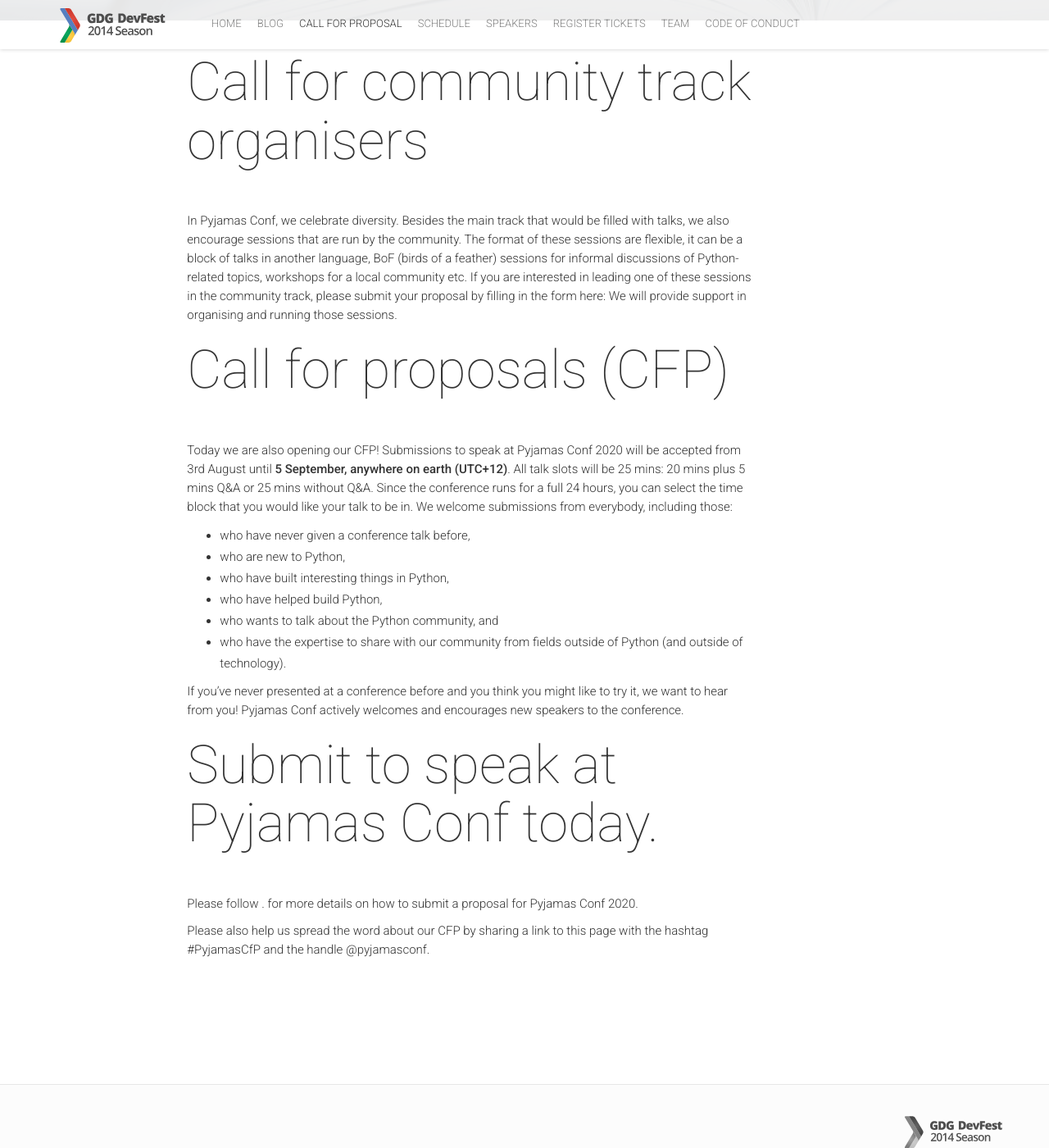
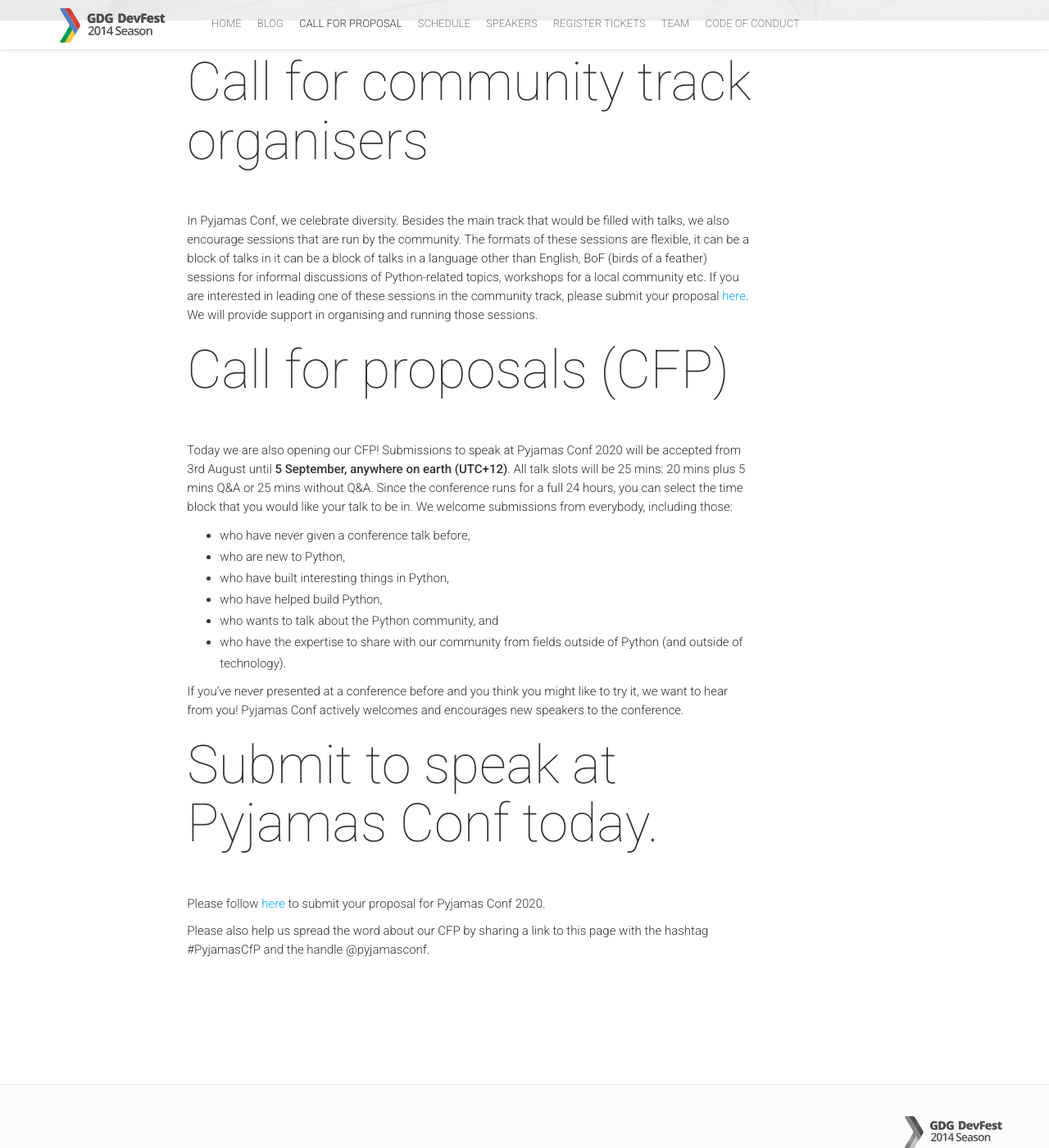
Before and after one commit to pyjamasconf/pyjamas.live, a Jekyll site: the page built from cfp.md, in a window 1280 px wide and 1400 px high, scrolled down 382 px. Shown: the whole window at 82% size. Built offline with Jekyll 4.4.1, drawn with Linux system fonts in a browser that asks for light colours; nearby versions of some CDN libraries; comment, search, counter and statistics services are not loaded.

Commit message:
Adding CfP links

```diff
--- a/_config.yml
+++ b/_config.yml
@@ -65,7 +65,7 @@
 aboutTitle: "About Pyjamas Conf 2020"
 aboutBlock:
  - {title: "Main Conference", image: "conference.jpg", text: "24 hours streaming of talks about Python and connecting with Python communities around the world that you can access at home." }
- - {title: "Community Track", image: "workshop.jpg", text: "Full-day of workshops, talks, BoF sessions, sprints and any other activities organized by local commmunities." }
+ - {title: "Community Track", image: "workshop.jpg", text: "Full-day of workshops, talks, BoF sessions, sprints and any other activities organized by various Python communities." }
 #  - {title: "Hackathon", image: "hackathon.jpg", text: "Full-day freestyle hackathon! Want some real team building on friday? Grab your team and join our hackathon!" }
 
 # Statistic Block
--- a/cfp.md
+++ b/cfp.md
@@ -7,7 +7,7 @@
 
 ### Call for community track organisers
 
-In Pyjamas Conf, we celebrate diversity. Besides the main track that would be filled with talks, we also encourage sessions that are run by the community. The format of these sessions are flexible, it can be a block of talks in another language, BoF (birds of a feather) sessions for informal discussions of Python-related topics, workshops for a local community etc. If you are interested in leading one of these sessions in the community track, please submit your proposal by filling in the form here: <link to be added> We will provide support in organising and running those sessions.
+In Pyjamas Conf, we celebrate diversity. Besides the main track that would be filled with talks, we also encourage sessions that are run by the community. The formats of these sessions are flexible, it can be a block of talks in it can be a block of talks in a language other than English, BoF (birds of a feather) sessions for informal discussions of Python-related topics, workshops for a local community etc. If you are interested in leading one of these sessions in the community track, please submit your proposal [here](https://www.papercall.io/cfps/3362/submissions/new). We will provide support in organising and running those sessions.
 
 ### Call for proposals (CFP)
 
@@ -24,7 +24,7 @@
 
 ### Submit to speak at Pyjamas Conf today.
 
-Please follow <link TBC>. for more details on how to submit a proposal for Pyjamas Conf 2020.
+Please follow [here](https://www.papercall.io/cfps/3362/submissions/new) to submit your proposal for Pyjamas Conf 2020.
 
 Please also help us spread the word about our CFP by sharing a link to this page with the hashtag #PyjamasCfP and the handle @pyjamasconf.
 
```
